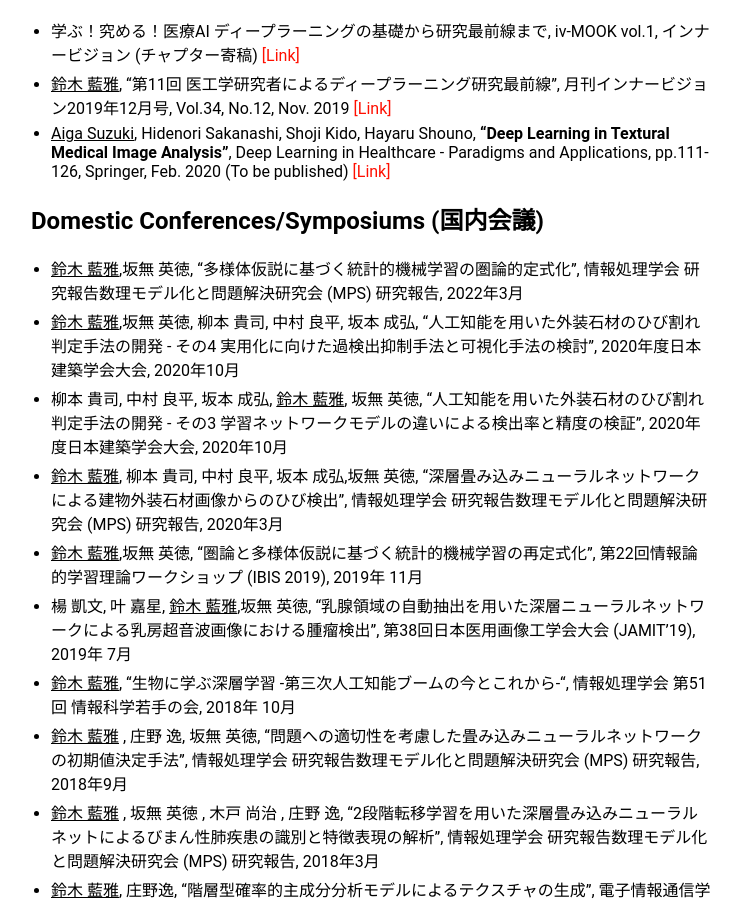
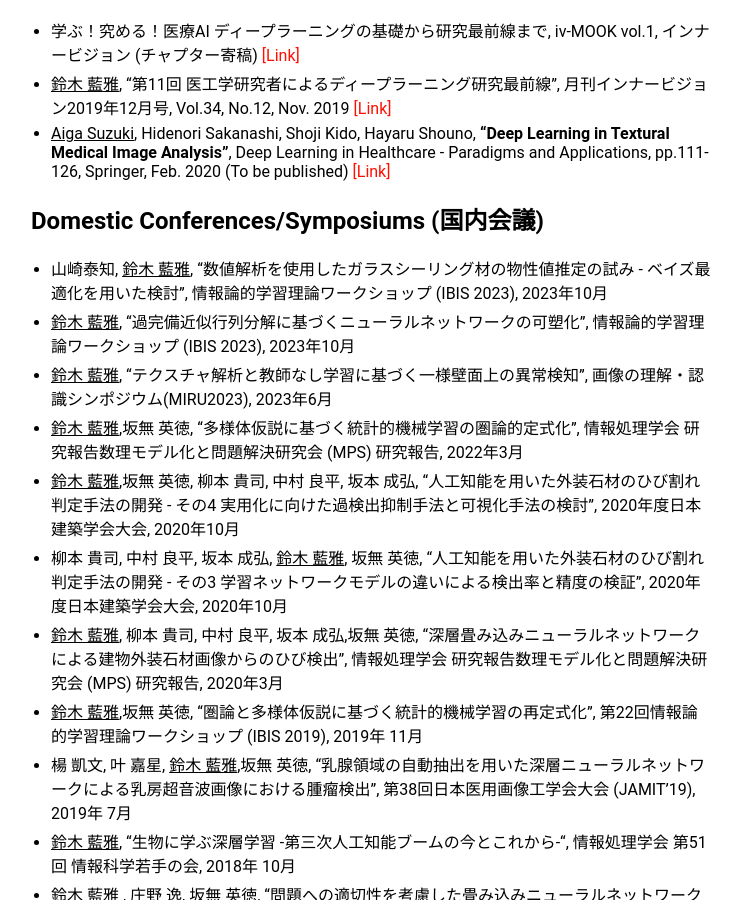
Before and after one commit to tochikuji/tochikuji.github.io, a Jekyll site: the page built from publications.md, in a window 1280 px wide and 900 px high, scrolled down 1115 px. Shown: the whole window, without its empty margins (259-1000 px from the left). Built offline with Jekyll 4.4.1, drawn with Linux system fonts in a browser that asks for light colours.

Commit message:
update some pages

```diff
--- a/publications.md
+++ b/publications.md
@@ -28,6 +28,9 @@ title: Publications
 
 ## Domestic Conferences/Symposiums (国内会議)
 
+- 山崎泰知, <u>鈴木 藍雅</u>, "数値解析を使用したガラスシーリング材の物性値推定の試み - ベイズ最適化を用いた検討", 情報論的学習理論ワークショップ (IBIS 2023), 2023年10月
+- <u>鈴木 藍雅</u>, "過完備近似行列分解に基づくニューラルネットワークの可塑化", 情報論的学習理論ワークショップ (IBIS 2023), 2023年10月
+- <u>鈴木 藍雅</u>, "テクスチャ解析と教師なし学習に基づく一様壁面上の異常検知",  画像の理解・認識シンポジウム(MIRU2023), 2023年6月
 - <u>鈴木 藍雅</u>,坂無 英徳, "多様体仮説に基づく統計的機械学習の圏論的定式化",  情報処理学会 研究報告数理モデル化と問題解決研究会 (MPS) 研究報告, 2022年3月
 - <u>鈴木 藍雅</u>,坂無 英徳, 柳本 貴司, 中村 良平, 坂本 成弘, "人工知能を用いた外装石材のひび割れ判定手法の開発 - その4 実用化に向けた過検出抑制手法と可視化手法の検討", 2020年度日本建築学会大会, 2020年10月
 - 柳本 貴司, 中村 良平, 坂本 成弘, <u>鈴木 藍雅</u>, 坂無 英徳, "人工知能を用いた外装石材のひび割れ判定手法の開発 - その3 学習ネットワークモデルの違いによる検出率と精度の検証", 2020年度日本建築学会大会, 2020年10月
```
Also changed, not shown: contact.md (+2 -2 lines), index.md (+2 -1 lines).
